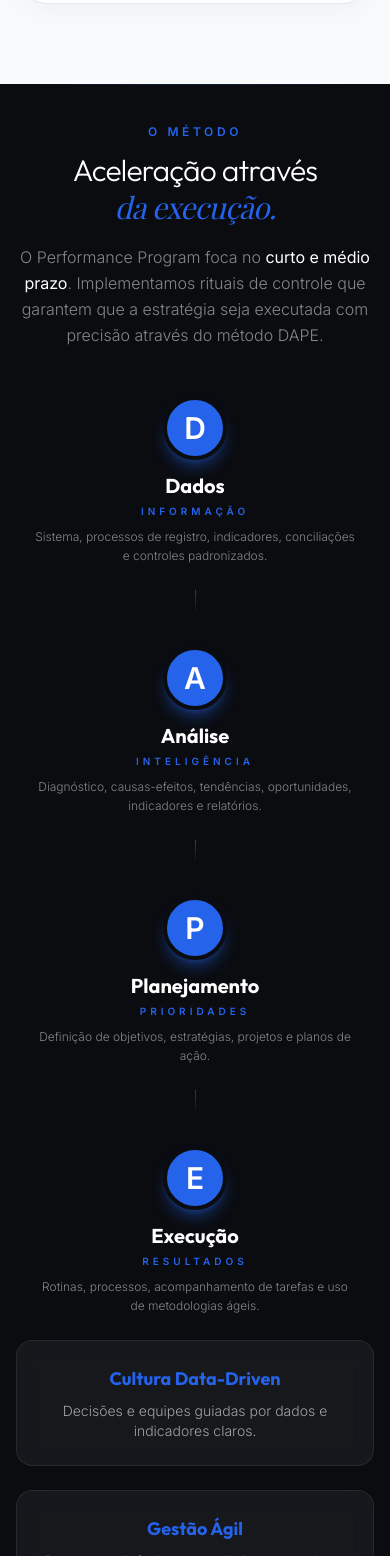
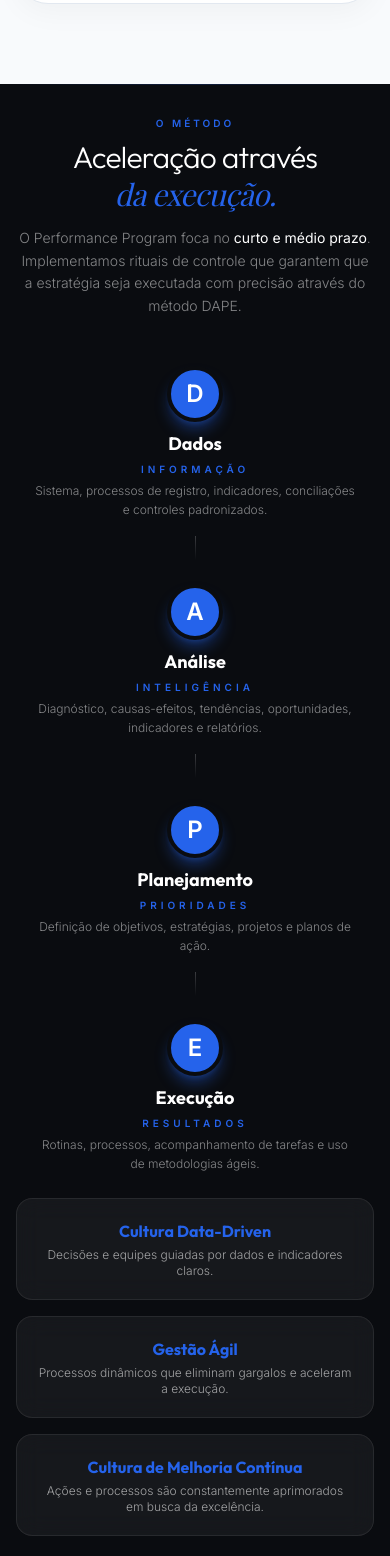
Before and after one commit to leandervenancio-source/site, a React (Vite) app: page /performance-program in a window 390 px wide. Shown: the part 2052-3608 px from the top of the page. Built offline with nearby package versions, Linux system fonts and the light colour scheme; no server answers; a web font is replaced by a local one.

Commit message:
Drastically reduce DAPE layout height to fit on small screens

```diff
--- a/src/pages/solutions/ProgramaDAPE.tsx
+++ b/src/pages/solutions/ProgramaDAPE.tsx
@@ -117,22 +117,22 @@ export function PerformanceProgram() {
       </section>
 
       {/* Como ajuda Section (O Método) */}
-      <section className="py-10 lg:py-16 bg-obsidian text-branco relative overflow-hidden">
+      <section className="py-8 lg:py-10 bg-obsidian text-branco relative overflow-hidden">
         <div className="absolute top-0 left-0 w-full h-px bg-gradient-to-r from-transparent via-accent-premium/20 to-transparent"></div>
         <div className="max-w-7xl mx-auto px-4 sm:px-6 lg:px-8 relative z-10">
           <div className="text-center mb-6">
-            <span className="text-accent-premium font-bold tracking-[0.3em] uppercase text-xs mb-3 block">O Método</span>
-            <h2 className="text-3xl md:text-5xl font-display font-light leading-tight text-branco mb-4">
+            <span className="text-accent-premium font-bold tracking-[0.3em] uppercase text-[10px] mb-2 block">O Método</span>
+            <h2 className="text-3xl md:text-4xl font-display font-light leading-tight text-branco mb-3">
               Aceleração através <br />
               <span className="font-serif italic text-accent-premium">da execução.</span>
             </h2>
-            <p className="text-base text-branco/50 font-light leading-relaxed max-w-2xl mx-auto">
+            <p className="text-sm text-branco/50 font-light leading-relaxed max-w-2xl mx-auto">
               O Performance Program foca no <span className="text-branco font-normal">curto e médio prazo</span>. Implementamos rituais de controle que garantem que a estratégia seja executada com precisão através do método DAPE.
             </p>
           </div>
 
           {/* Desktop View (Circular Layout) */}
-          <div className="hidden md:flex relative w-full max-w-xl mx-auto aspect-square items-center justify-center mb-8">
+          <div className="hidden md:flex relative w-full max-w-[340px] lg:max-w-[400px] mx-auto aspect-square items-center justify-center mb-8">
             {/* Rotating Dashed Circle Connector */}
             <motion.div
               animate={{ rotate: 360 }}
@@ -145,13 +145,13 @@ export function PerformanceProgram() {
               <div className="absolute top-[27%] left-[27%] -translate-x-1/2 -translate-y-1/2">
                 <div className="relative flex items-center justify-center">
                   <div className="relative group">
-                    <div className="absolute -inset-6 bg-accent-premium/20 rounded-full blur-3xl opacity-0 group-hover:opacity-100 transition-opacity duration-700"></div>
-                    <div className="w-16 h-16 lg:w-20 lg:h-20 rounded-full bg-accent-premium text-branco flex items-center justify-center text-3xl lg:text-4xl font-black shadow-lg shadow-accent-premium/40 border-4 border-obsidian relative z-10 transition-all duration-500 group-hover:scale-110 group-hover:rotate-6">E</div>
+                    <div className="absolute -inset-4 bg-accent-premium/20 rounded-full blur-2xl opacity-0 group-hover:opacity-100 transition-opacity duration-700"></div>
+                    <div className="w-12 h-12 lg:w-16 lg:h-16 rounded-full bg-accent-premium text-branco flex items-center justify-center text-2xl lg:text-3xl font-black shadow-lg shadow-accent-premium/40 border-4 border-obsidian relative z-10 transition-all duration-500 group-hover:scale-110 group-hover:rotate-6">E</div>
                   </div>
-                  <div className="absolute right-full mr-4 text-right w-[140px] lg:w-[180px]">
-                    <div className="text-branco font-display font-bold text-lg lg:text-xl leading-none mb-1">Execução</div>
-                    <div className="text-[8px] tracking-[0.3em] uppercase text-accent-premium font-black mb-1.5">Resultados</div>
-                    <p className="text-[10px] text-branco/50 leading-relaxed font-light">Rotinas, processos, acompanhamento de tarefas e uso de metodologias ágeis.</p>
+                  <div className="absolute right-full mr-3 text-right w-[130px] lg:w-[160px]">
+                    <div className="text-branco font-display font-bold text-base lg:text-lg leading-none mb-1">Execução</div>
+                    <div className="text-[8px] tracking-[0.2em] uppercase text-accent-premium font-black mb-1">Resultados</div>
+                    <p className="text-[9px] lg:text-[10px] text-branco/50 leading-relaxed font-light">Rotinas, processos, acompanhamento de tarefas e uso de metodologias ágeis.</p>
                   </div>
                 </div>
               </div>
@@ -160,13 +160,13 @@ export function PerformanceProgram() {
               <div className="absolute top-[27%] right-[27%] translate-x-1/2 -translate-y-1/2">
                 <div className="relative flex items-center justify-center">
                   <div className="relative group">
-                    <div className="absolute -inset-6 bg-accent-premium/20 rounded-full blur-3xl opacity-0 group-hover:opacity-100 transition-opacity duration-700"></div>
-                    <div className="w-16 h-16 lg:w-20 lg:h-20 rounded-full bg-accent-premium text-branco flex items-center justify-center text-3xl lg:text-4xl font-black shadow-lg shadow-accent-premium/40 border-4 border-obsidian relative z-10 transition-all duration-500 group-hover:scale-110 group-hover:-rotate-6">D</div>
+                    <div className="absolute -inset-4 bg-accent-premium/20 rounded-full blur-2xl opacity-0 group-hover:opacity-100 transition-opacity duration-700"></div>
+                    <div className="w-12 h-12 lg:w-16 lg:h-16 rounded-full bg-accent-premium text-branco flex items-center justify-center text-2xl lg:text-3xl font-black shadow-lg shadow-accent-premium/40 border-4 border-obsidian relative z-10 transition-all duration-500 group-hover:scale-110 group-hover:-rotate-6">D</div>
                   </div>
-                  <div className="absolute left-full ml-4 text-left w-[140px] lg:w-[180px]">
-                    <div className="text-branco font-display font-bold text-lg lg:text-xl leading-none mb-1">Dados</div>
-                    <div className="text-[8px] tracking-[0.3em] uppercase text-accent-premium font-black mb-1.5">Informação</div>
-                    <p className="text-[10px] text-branco/50 leading-relaxed font-light">Sistema, processos de registro, indicadores, conciliações e controles padronizados.</p>
+                  <div className="absolute left-full ml-3 text-left w-[130px] lg:w-[160px]">
+                    <div className="text-branco font-display font-bold text-base lg:text-lg leading-none mb-1">Dados</div>
+                    <div className="text-[8px] tracking-[0.2em] uppercase text-accent-premium font-black mb-1">Informação</div>
+                    <p className="text-[9px] lg:text-[10px] text-branco/50 leading-relaxed font-light">Sistema, processos de registro, indicadores, conciliações e controles padronizados.</p>
                   </div>
                 </div>
               </div>
@@ -175,13 +175,13 @@ export function PerformanceProgram() {
               <div className="absolute bottom-[27%] left-[27%] -translate-x-1/2 translate-y-1/2">
                 <div className="relative flex items-center justify-center">
                   <div className="relative group">
-                    <div className="absolute -inset-6 bg-accent-premium/20 rounded-full blur-3xl opacity-0 group-hover:opacity-100 transition-opacity duration-700"></div>
-                    <div className="w-16 h-16 lg:w-20 lg:h-20 rounded-full bg-accent-premium text-branco flex items-center justify-center text-3xl lg:text-4xl font-black shadow-lg shadow-accent-premium/40 border-4 border-obsidian relative z-10 transition-all duration-500 group-hover:scale-110 group-hover:-rotate-6">P</div>
+                    <div className="absolute -inset-4 bg-accent-premium/20 rounded-full blur-2xl opacity-0 group-hover:opacity-100 transition-opacity duration-700"></div>
+                    <div className="w-12 h-12 lg:w-16 lg:h-16 rounded-full bg-accent-premium text-branco flex items-center justify-center text-2xl lg:text-3xl font-black shadow-lg shadow-accent-premium/40 border-4 border-obsidian relative z-10 transition-all duration-500 group-hover:scale-110 group-hover:-rotate-6">P</div>
                   </div>
-                  <div className="absolute right-full mr-4 text-right w-[140px] lg:w-[180px]">
-                    <div className="text-branco font-display font-bold text-lg lg:text-xl leading-none mb-1">Planejamento</div>
-                    <div className="text-[8px] tracking-[0.3em] uppercase text-accent-premium font-black mb-1.5">Prioridades</div>
-                    <p className="text-[10px] text-branco/50 leading-relaxed font-light">Definição de objetivos, estratégias, projetos e planos de ação.</p>
+                  <div className="absolute right-full mr-3 text-right w-[130px] lg:w-[160px]">
+                    <div className="text-branco font-display font-bold text-base lg:text-lg leading-none mb-1">Planejamento</div>
+                    <div className="text-[8px] tracking-[0.2em] uppercase text-accent-premium font-black mb-1">Prioridades</div>
+                    <p className="text-[9px] lg:text-[10px] text-branco/50 leading-relaxed font-light">Definição de objetivos, estratégias, projetos e planos de ação.</p>
                   </div>
                 </div>
               </div>
@@ -190,13 +190,13 @@ export function PerformanceProgram() {
               <div className="absolute bottom-[27%] right-[27%] translate-x-1/2 translate-y-1/2">
                 <div className="relative flex items-center justify-center">
                   <div className="relative group">
-                    <div className="absolute -inset-6 bg-accent-premium/20 rounded-full blur-3xl opacity-0 group-hover:opacity-100 transition-opacity duration-700"></div>
-                    <div className="w-16 h-16 lg:w-20 lg:h-20 rounded-full bg-accent-premium text-branco flex items-center justify-center text-3xl lg:text-4xl font-black shadow-lg shadow-accent-premium/40 border-4 border-obsidian relative z-10 transition-all duration-500 group-hover:scale-110 group-hover:rotate-6">A</div>
+                    <div className="absolute -inset-4 bg-accent-premium/20 rounded-full blur-2xl opacity-0 group-hover:opacity-100 transition-opacity duration-700"></div>
+                    <div className="w-12 h-12 lg:w-16 lg:h-16 rounded-full bg-accent-premium text-branco flex items-center justify-center text-2xl lg:text-3xl font-black shadow-lg shadow-accent-premium/40 border-4 border-obsidian relative z-10 transition-all duration-500 group-hover:scale-110 group-hover:rotate-6">A</div>
                   </div>
-                  <div className="absolute left-full ml-4 text-left w-[140px] lg:w-[180px]">
-                    <div className="text-branco font-display font-bold text-lg lg:text-xl leading-none mb-1">Análise</div>
-                    <div className="text-[8px] tracking-[0.3em] uppercase text-accent-premium font-black mb-1.5">Inteligência</div>
-                    <p className="text-[10px] text-branco/50 leading-relaxed font-light">Diagnóstico, causas-efeitos, tendências, oportunidades, indicadores e relatórios.</p>
+                  <div className="absolute left-full ml-3 text-left w-[130px] lg:w-[160px]">
+                    <div className="text-branco font-display font-bold text-base lg:text-lg leading-none mb-1">Análise</div>
+                    <div className="text-[8px] tracking-[0.2em] uppercase text-accent-premium font-black mb-1">Inteligência</div>
+                    <p className="text-[9px] lg:text-[10px] text-branco/50 leading-relaxed font-light">Diagnóstico, causas-efeitos, tendências, oportunidades, indicadores e relatórios.</p>
                   </div>
                 </div>
               </div>
@@ -204,7 +204,7 @@ export function PerformanceProgram() {
           </div>
 
           {/* Mobile View (Vertical List) */}
-          <div className="md:hidden space-y-8 py-6">
+          <div className="md:hidden space-y-6 py-6">
             {[
               {
                 letter: "D",
@@ -240,29 +240,29 @@ export function PerformanceProgram() {
                 className="flex flex-col items-center text-center"
               >
                 <div
-                  className="w-16 h-16 rounded-full bg-accent-premium text-branco flex items-center justify-center text-3xl font-black border-4 border-obsidian mb-3 shadow-lg shadow-accent-premium/40"
+                  className="w-14 h-14 rounded-full bg-accent-premium text-branco flex items-center justify-center text-2xl font-black border-4 border-obsidian mb-2 shadow-lg shadow-accent-premium/40"
                 >
                   {item.letter}
                 </div>
-                <div className="font-display font-bold text-xl mb-1 text-branco">{item.title}</div>
-                <div className="text-[10px] tracking-[0.4em] uppercase text-accent-premium font-black mb-2">{item.subtitle}</div>
+                <div className="font-display font-bold text-lg mb-1 text-branco">{item.title}</div>
+                <div className="text-[10px] tracking-[0.4em] uppercase text-accent-premium font-black mb-1">{item.subtitle}</div>
                 <p className="text-xs text-branco/50 leading-relaxed font-light max-w-xs">{item.desc}</p>
                 {i < 3 && (
-                  <div className="w-px h-6 bg-gradient-to-b from-white/20 to-transparent mt-6"></div>
+                  <div className="w-px h-6 bg-gradient-to-b from-white/20 to-transparent mt-4"></div>
                 )}
               </motion.div>
             ))}
           </div>
 
-          <div className="grid grid-cols-1 md:grid-cols-3 gap-6">
+          <div className="grid grid-cols-1 md:grid-cols-3 gap-4 lg:gap-6">
             {[
               { title: "Cultura Data-Driven", desc: "Decisões e equipes guiadas por dados e indicadores claros." },
               { title: "Gestão Ágil", desc: "Processos dinâmicos que eliminam gargalos e aceleram a execução." },
               { title: "Cultura de Melhoria Contínua", desc: "Ações e processos são constantemente aprimorados em busca da excelência." }
             ].map((item, i) => (
-              <div key={i} className="glass p-6 rounded-2xl border-white/5 hover:border-accent-premium/20 transition-all duration-500 text-center">
-                <div className="text-accent-premium font-display font-bold text-lg mb-2">{item.title}</div>
-                <p className="text-branco/60 font-light text-sm">{item.desc}</p>
+              <div key={i} className="glass p-5 rounded-2xl border-white/5 hover:border-accent-premium/20 transition-all duration-500 text-center">
+                <div className="text-accent-premium font-display font-bold text-base mb-1">{item.title}</div>
+                <p className="text-branco/60 font-light text-xs">{item.desc}</p>
               </div>
             ))}
           </div>
```
